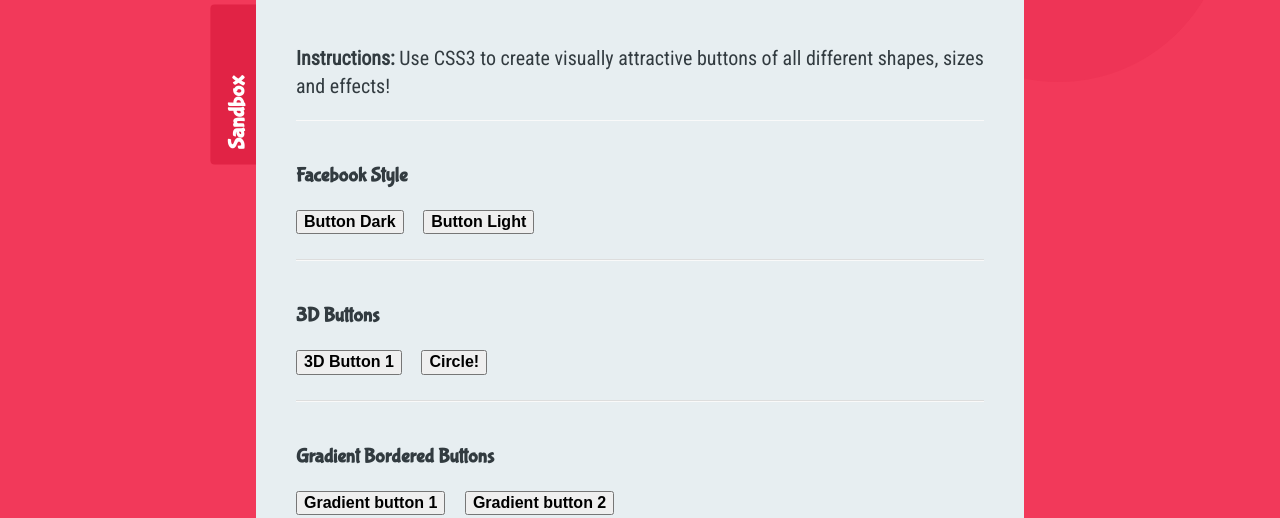
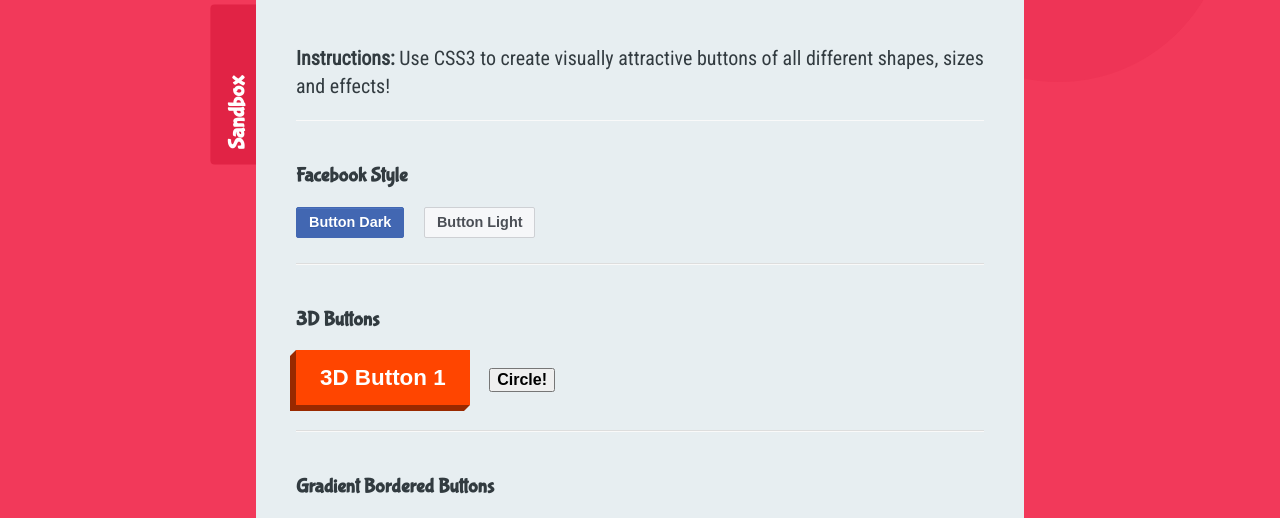
Before and after one commit to adamklepacz/css3_challange, a plain HTML site: page Fancy Buttons/index.html in a window 1280 px wide. Shown: the part 276-794 px from the top of the page. Drawn offline with Linux system fonts and the light colour scheme; a web font is replaced by a local one.

Commit message:
Facebook style buttons

```diff
--- a/Fancy Buttons/sandbox.css
+++ b/Fancy Buttons/sandbox.css
@@ -1,5 +1,118 @@
 /* ========================================
 
     CODE YOUR STYLES BELOW!
+    Course : CSS3 in 30 Days
+    Author : Adam Klepacz
 
    ====================================== */
+
+
+/* =====================
+   FACEBOOK STYLE BUTTON
+   ===================== */
+
+.facebook-style-btn {
+  border-radius: 2px;
+  font-size: 0.9rem;
+  padding: 6px 12px;
+}
+
+.facebook-style-dark {
+  -moz-box-shadow:    inset 0 1px 0 0 #4d73bf;
+  -webkit-box-shadow: inset 0 1px 0 0 #4d73bf;
+  box-shadow:         inset 0 1px 0 0 #4d73bf;
+  background: #4267b2;
+  border: solid 1px #4267b2;
+  color: white;
+  text-shadow: 0 1px 0 #3359a5;
+}
+
+  .facebook-style-dark:hover {
+    background: #2b54a7;
+  }
+
+  .facebook-style-dark:active {
+    background: #1d4698;
+    border-color: #1d4698;
+  }
+
+.facebook-style-light {
+  background: #f6f7f9;
+  border: solid 1px #ced0d4;
+  color: #4b4f56;
+}
+
+  .facebook-style-light:hover {
+    background: #e9ebee;
+  }
+
+  .facebook-style-light:active {
+    background: #d8dade;
+    border-color: #d8dade;
+  }
+
+/* =====================
+   3D STYLE BUTTON
+   ===================== */
+
+.btn-3d-1 {
+  position: relative;
+  background: orangered;
+  border: none;
+  color: white;
+  font-size: 1.4rem;
+  padding: 15px 24px;
+  box-shadow: -6px 6px 0 hsl(16, 100%, 30%);
+  outline: none;
+}
+  .btn-3d-1:hover {
+    background: hsl(16, 100%, 45%);
+  }
+
+  .btn-3d-1:active {
+    background: hsl(16, 100%, 40%);
+    top: 3px;
+    left: -3px;
+    box-shadow: -3px 3px 0 hsl(16, 100%, 30%);
+  }
+
+  .btn-3d-1::before {
+    position: absolute;
+    display: block;
+    content: "";
+    height: 0;
+    width: 0;
+
+    border: solid 6px transparent;
+    border-right: solid 6px hsl(16, 100%, 30%);
+    border-left-width: 0;
+    top: 0;
+    left: -6px;
+  }
+
+  .btn-3d-1::after {
+    position: absolute;
+    display: block;
+    content: "";
+    height: 0;
+    width: 0;
+    border: solid 6px transparent;
+    border-top: solid 6px hsl(16, 100%, 30%);
+    border-bottom-width: 0;
+    right: 0;
+    bottom: -6px;
+  }
+
+    .btn-3d-1:active::before {
+       border: solid 3px transparent;
+       border-right: solid 3px hsl(16, 100%, 30%);
+       border-left-width: 0;
+      left: -3px;
+    }
+
+    .btn-3d-1:active::after {
+      border: solid 3px transparent;
+      border-top: solid 3px hsl(16, 100%, 30%);
+      border-bottom-width: 0;
+      bottom: -3px;
+    }
```
Also changed, not shown: Fancy Buttons/index.html (+1 -1 lines).
